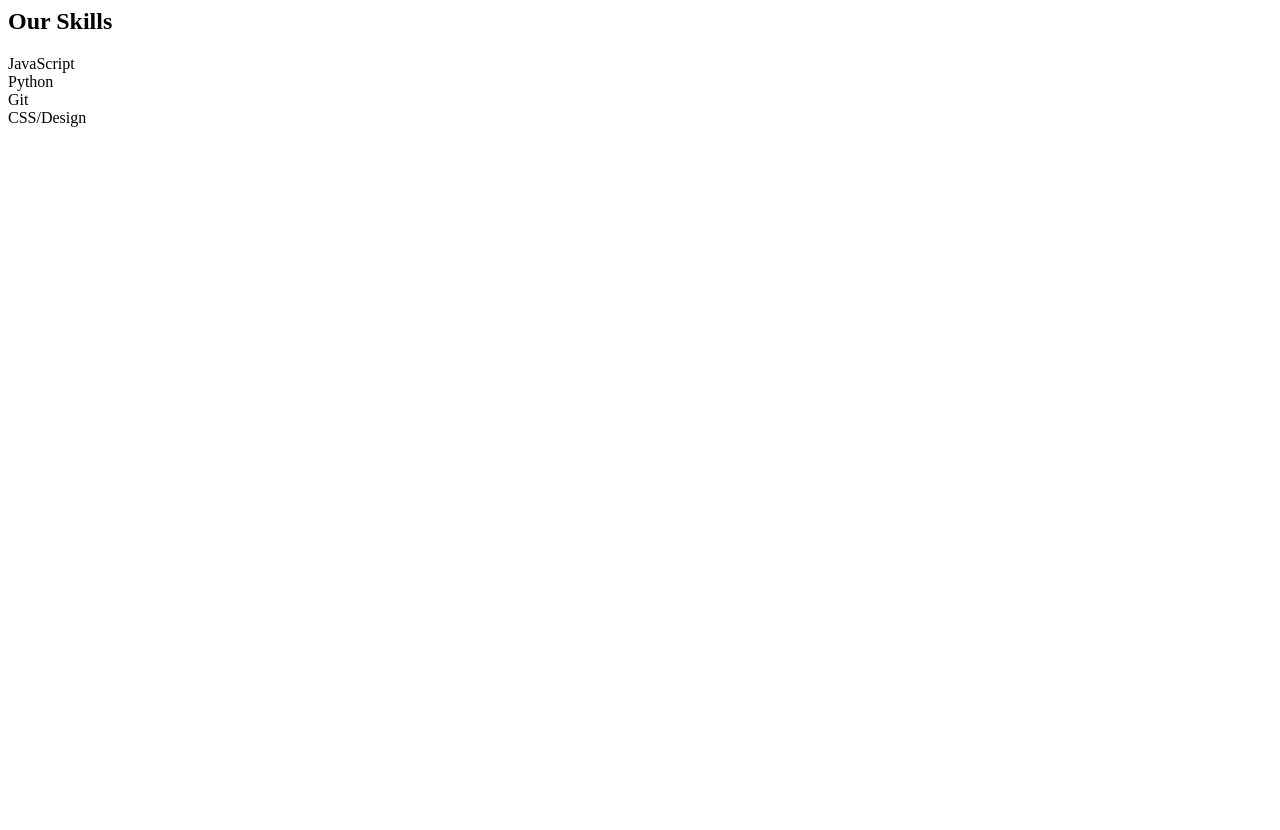
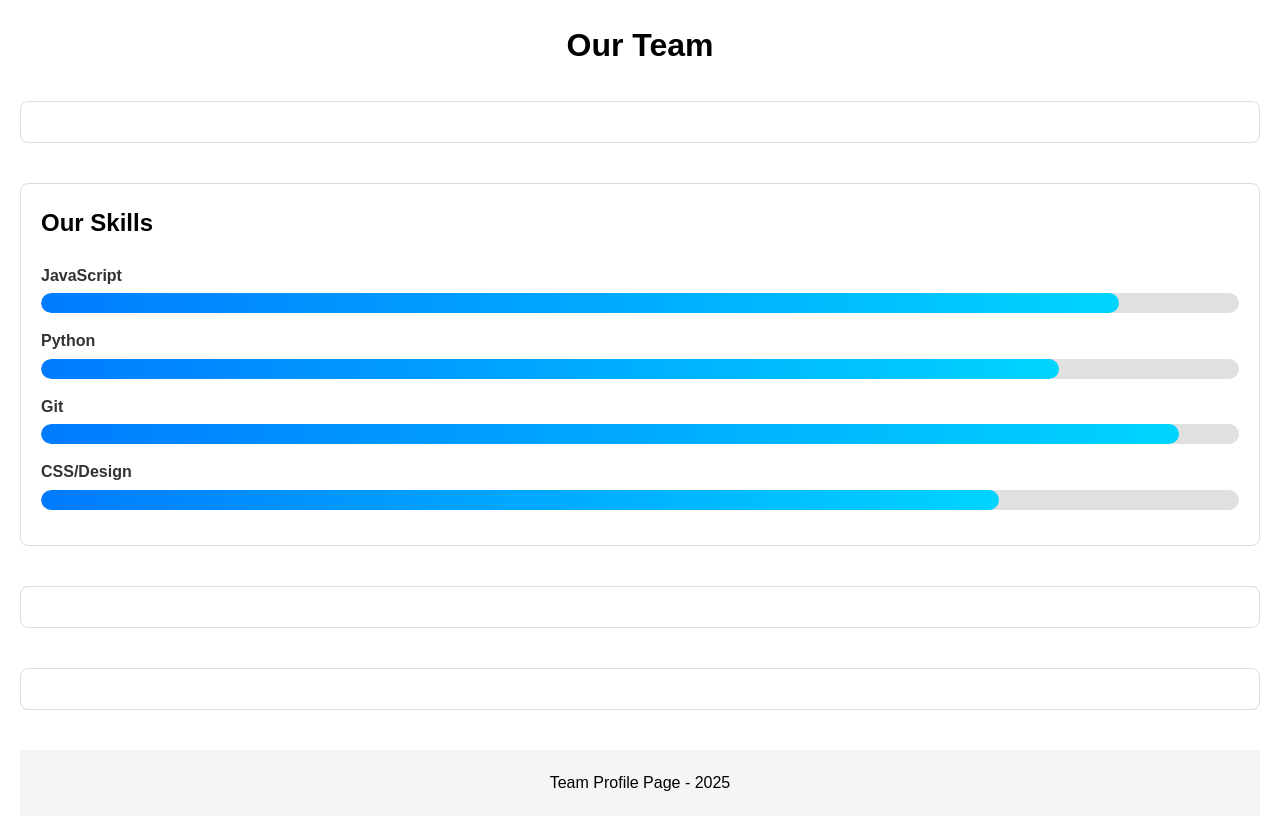
Before and after one commit to mayidi2/myproject, a plain HTML site: page index.html in a window 1280 px wide. Before the commit the page ends 800 px from the top, so only its background shows below. Drawn offline with Linux system fonts and the light colour scheme.

Commit message:
Add skills section with progress bars

```diff
--- a/index.html
+++ b/index.html
@@ -1,3 +1,21 @@
+<!DOCTYPE html>
+<html lang="en">
+<head>
+    <meta charset="UTF-8">
+    <meta name="viewport" content="width=device-width, initial-scale=1.0">
+    <title>Team Profile</title>
+    <link rel="stylesheet" href="styles.css">
+</head>
+<body>
+    <header>
+        <h1>Our Team</h1>
+    </header>
+
+    <main>
+        <section id="members">
+            <!-- Team members will be added here -->
+        </section>
+
         <section id="skills">
             <h2>Our Skills</h2>
             <div class="skills-container">
@@ -27,3 +45,20 @@
                 </div>
             </div>
         </section>
+
+        <section id="projects">
+            <!-- Projects section will be added here -->
+        </section>
+
+        <section id="contact">
+            <!-- Contact form will be added here -->
+        </section>
+    </main>
+
+    <footer>
+        <p>Team Profile Page - 2025</p>
+    </footer>
+
+    <script src="script.js"></script>
+</body>
+</html>
--- a/styles.css
+++ b/styles.css
@@ -1,3 +1,42 @@
+* {
+    margin: 0;
+    padding: 0;
+    box-sizing: border-box;
+}
+
+body {
+    font-family: Arial, sans-serif;
+    line-height: 1.6;
+    padding: 20px;
+}
+
+header {
+    text-align: center;
+    margin-bottom: 30px;
+}
+
+section {
+    margin-bottom: 40px;
+    padding: 20px;
+    border: 1px solid #ddd;
+    border-radius: 8px;
+}
+
+footer {
+    text-align: center;
+    margin-top: 40px;
+    padding: 20px;
+    background: #f5f5f5;
+}
+
+/* ===========================================
+   Team Members Styles (Person A)
+   =========================================== */
+
+
+/* ===========================================
+   Skills Section Styles (Person B)
+   =========================================== */
 .skills-container {
     margin-top: 20px;
 }
@@ -26,3 +65,12 @@
     border-radius: 10px;
     transition: width 0.5s ease;
 }
+
+/* ===========================================
+   Projects Section Styles (Person C)
+   =========================================== */
+
+
+/* ===========================================
+   Contact Form Styles (Person D)
+   =========================================== */
```
Lines whose indentation alone changed are shown as unchanged.
